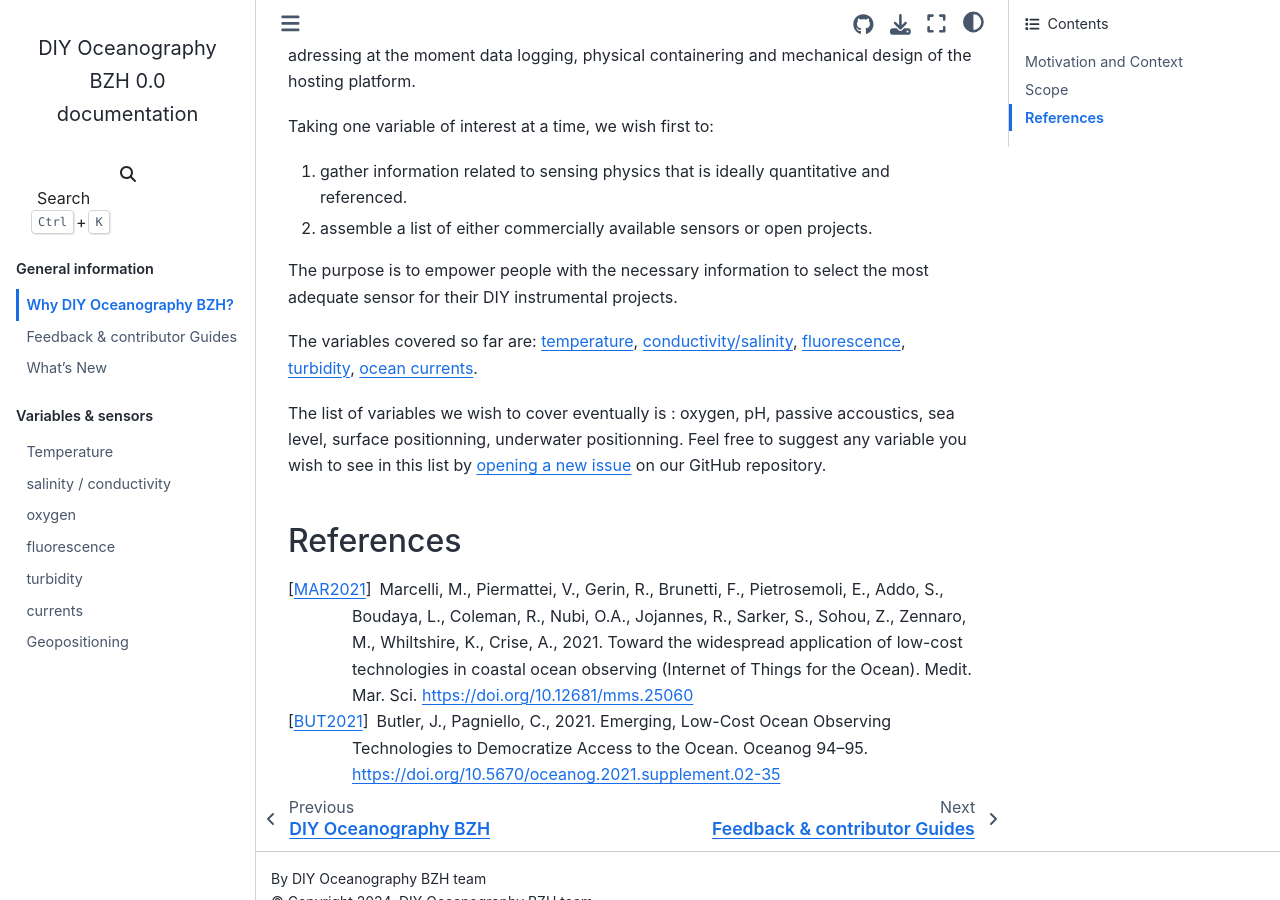
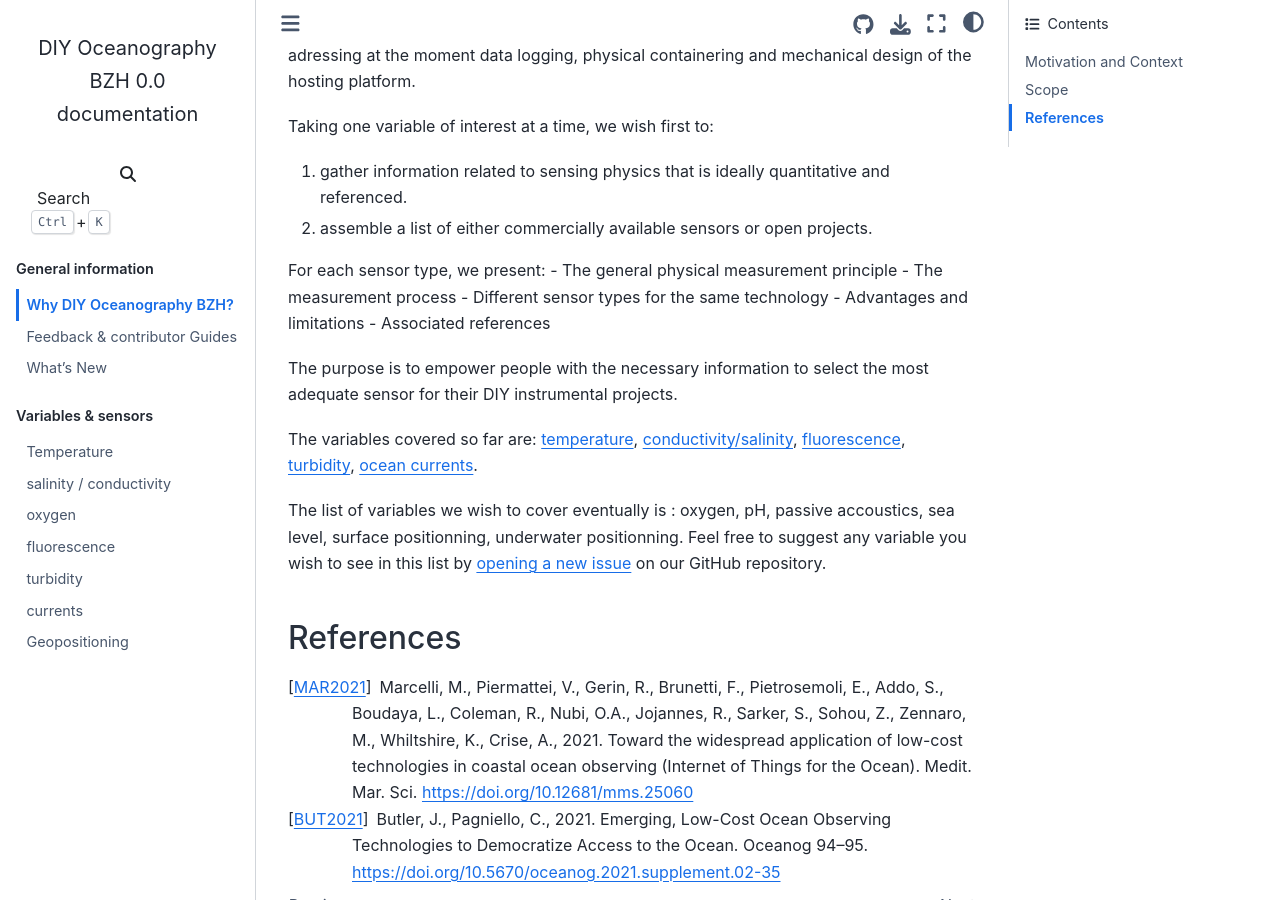
Before and after one commit to DIYOceanography/DIYOceanography_BZH, a Sphinx documentation site: the page built from docs/why-DIY-Oceanography-BZH.rst, in a window 1280 px wide and 900 px high, scrolled down 527 px. Built offline with Sphinx 7.4.7 and the Sphinx Book theme 1.1.4, drawn with Linux system fonts in a browser that asks for light colours.

Commit message:
#High tech Ajout de la thermograhy
#Database sensor
Ajout de la database de capteurs

#Background 1ere relecture

```diff
--- /dev/null
+++ b/docs/temperature/Tables/DIY-Tableau 1.csv
@@ -0,0 +1,3 @@
+Technology;Sensor name;Marque;Detailed;Datasheet URL;Range;Absolute accuracy;Relative accuracy;Sensitivity;Response Time;Dimensions;;Associated instruments;Instrument URL;Maximum depth;Validation URL;Cost;Stability;Mechanical integration;Electronical integration ;Digital/analog
+- Thermistance?;TSYS01;TE Connectivity;TSYS digital temperature sensor. It includes a temperature sensing chip and a 24-bit ΔΣ-ADC. ;https://www.te.com/en/product-G-NICO-018.html;-5°C - 50°C;0.1°C;;0.01°C (for 3.3V);1 second (with 0.5 m/s flow) and 2 seconds (in still water).;4x4x0.85 mm;;Blue robotics Temperature Sensor (I2C);https://bluerobotics.com/store/sensors-cameras/sensors/celsius-sensor-r1/;975 m ;-;;;;;Digital
+Thermistor;TS-V1;- ;Wang, B., Cai, H., Jia, Q., Pan, H., Li, B., & Fu, L. (2023). Smart Temperature Sensor Design and High-Density Water Temperature Monitoring in Estuarine and Coastal Areas. Sensors, 23(17), 7659. ;https://doi.org/10.3390/s23177659;-10-65°C;0.1°C;±0.08 °C (26-35°C);0.91 s/°C;-;Height = 53.5 mm ;;;;Maximum deployment  :10 m ;https://doi.org/10.3390/s23177659;;;;;
--- /dev/null
+++ b/docs/temperature/Tables/Development-Tableau 1.csv
@@ -0,0 +1,3 @@
+Technology;Sensor name;Marque;Detailed;Datasheet URL;Range;Absolute accuracy;Relative accuracy;Sensitivity;Response Time;Dimensions;;Associated instruments;Instrument URL;Maximum depth;Validation URL;Cost;Stability;Mechanical integration;Electronical integration ;Digital/analog
+- Thermistance?;TSYS01;TE Connectivity;TSYS digital temperature sensor. It includes a temperature sensing chip and a 24-bit ΔΣ-ADC. ;https://www.te.com/en/product-G-NICO-018.html;-5°C - 50°C;0.1°C;;0.01°C (for 3.3V);1 second (with 0.5 m/s flow) and 2 seconds (in still water).;4x4x0.85 mm;;Blue robotics Temperature Sensor (I2C);https://bluerobotics.com/store/sensors-cameras/sensors/celsius-sensor-r1/;975 m ;-;;;;;Digital
+Thermistor;TS-V1;- ;Wang, B., Cai, H., Jia, Q., Pan, H., Li, B., & Fu, L. (2023). Smart Temperature Sensor Design and High-Density Water Temperature Monitoring in Estuarine and Coastal Areas. Sensors, 23(17), 7659. ;https://doi.org/10.3390/s23177659;-10-65°C;0.1°C;±0.08 °C (26-35°C);0.91 s/°C;-;Height = 53.5 mm ;;;;Maximum deployment  :10 m ;https://doi.org/10.3390/s23177659;;;;;
--- /dev/null
+++ b/docs/temperature/Tables/Product-Tableau 1.csv
@@ -0,0 +1,2 @@
+;;;;
+;;;;
--- a/docs/whats-new.rst
+++ b/docs/whats-new.rst
@@ -16,3 +16,6 @@
 
 - ... (May 2024) Spin up the project documentation.
   By `Aurelien Ponte <https://github.com/apatlpo>`_ and `Clothilde Haristoy <https://github.com/Hclothilde>`_.
+
+- ... (July 2025) First pass at providing information on temperature sensors.
+  By `Aurelien Ponte <https://github.com/apatlpo>`_ and `Adèle Moncuquet <https://github.com/Chtululu>`_.
--- a/docs/why-DIY-Oceanography-BZH.rst
+++ b/docs/why-DIY-Oceanography-BZH.rst
@@ -22,6 +22,13 @@
 #. gather information related to sensing physics that is ideally quantitative and referenced.
 #. assemble a list of either commercially available sensors or open projects.
 
+For each sensor type, we present:
+- The general physical measurement principle
+- The measurement process
+- Different sensor types for the same technology
+- Advantages and limitations
+- Associated references
+
 The purpose is to empower people with the necessary information to select the most adequate sensor for their DIY instrumental projects.
 
 The variables covered so far are: :doc:`temperature <temperature/temperature>`, :doc:`conductivity/salinity <conductivity/conductivity>`,  :doc:`fluorescence <fluorescence/fluorescence>`, :doc:`turbidity <turbidity/turbidity>`, :doc:`ocean currents <currents/currents>`.
```
Also changed, not shown: docs/temperature/Sensing_element.csv (added, +10 -0 lines), docs/temperature/Tables/Initial-sensors.csv (added, +21 -0 lines), docs/_static/temperature_mur_cb.png (deleted), docs/_static/temperature_synthese.jpg, docs/temperature/temperature.ipynb, 3 other files.
